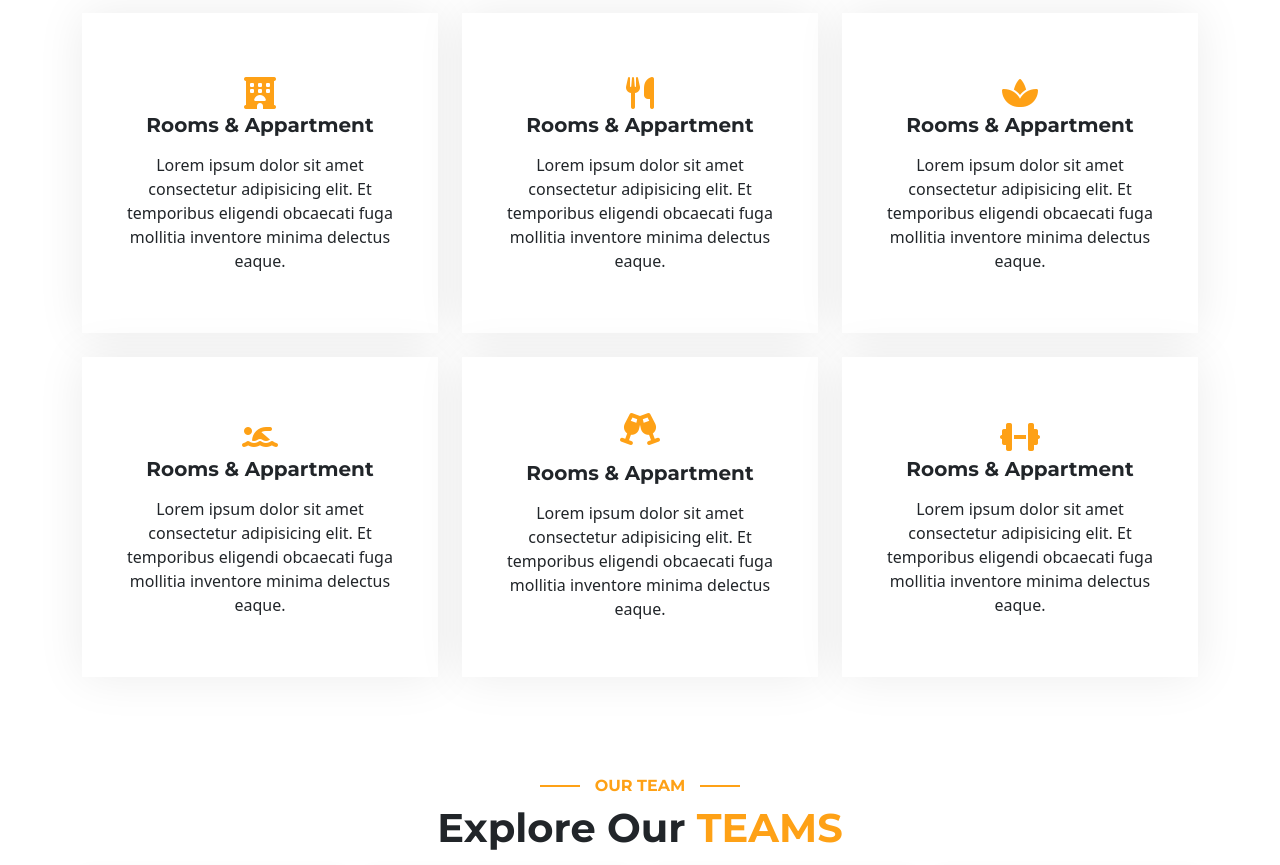
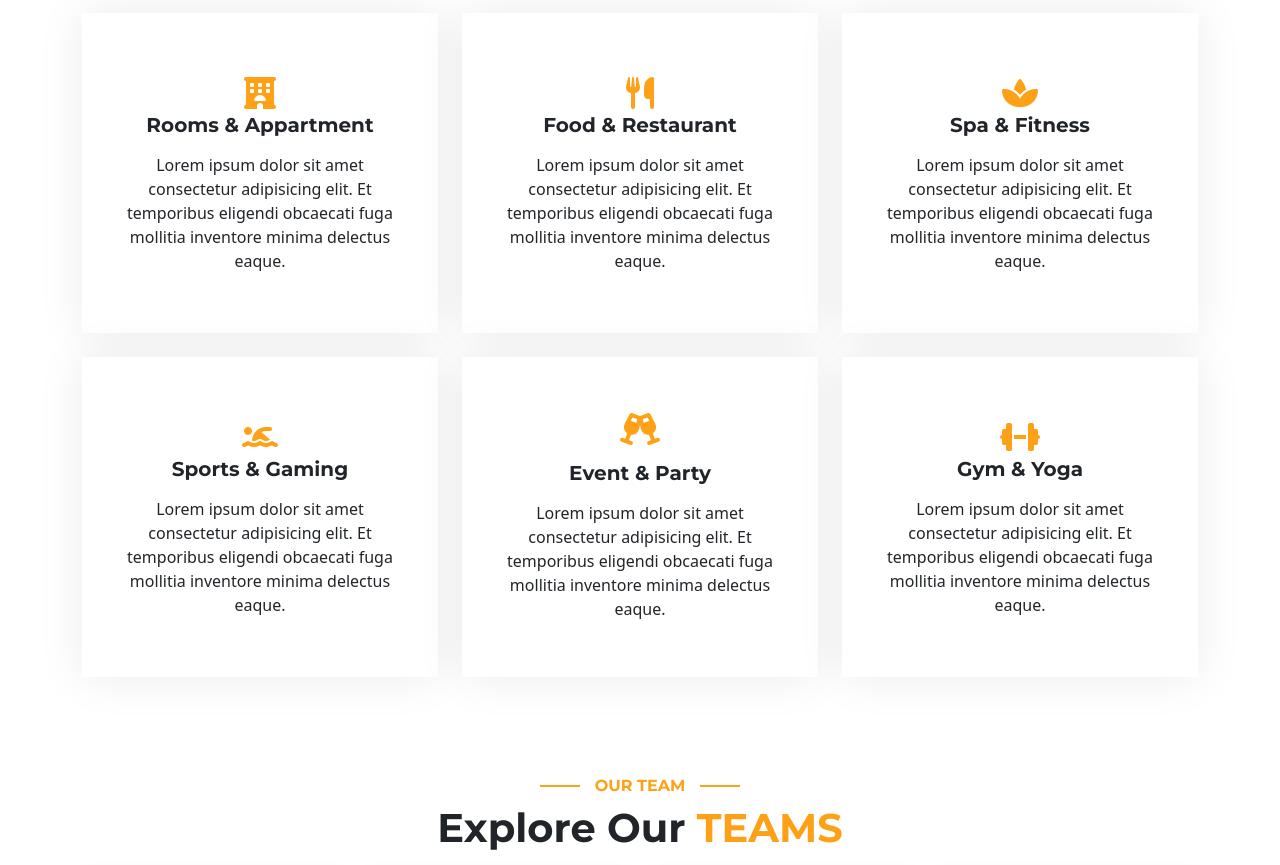
Before and after one commit to Dhi1234/Hotelier--website, a plain HTML site: page index.html in a window 1280 px wide. Shown: the part 2932-3797 px from the top of the page. Drawn offline with nearby package versions, Linux system fonts and the light colour scheme.

Commit message:
Add files via upload

```diff
--- a/index.html
+++ b/index.html
@@ -435,7 +435,7 @@
                                     <i class="fa-solid fa-utensils fa-2x textprimary"></i>
                                 </div>
                             </div>
-                            <h5 class="mb-3 text-center">Rooms & Appartment</h5>
+                            <h5 class="mb-3 text-center">Food & Restaurant</h5>
                             <p class="text-body mb-0 text-center">Lorem ipsum dolor sit amet consectetur adipisicing
                                 elit. Et
                                 temporibus eligendi obcaecati fuga mollitia inventore minima delectus eaque.</p>
@@ -448,7 +448,7 @@
                                     <i class="fa-solid fa-spa fa-2x textprimary"></i>
                                 </div>
                             </div>
-                            <h5 class="mb-3 text-center">Rooms & Appartment</h5>
+                            <h5 class="mb-3 text-center">Spa & Fitness</h5>
                             <p class="text-body mb-0 text-center">Lorem ipsum dolor sit amet consectetur adipisicing
                                 elit. Et
                                 temporibus eligendi obcaecati fuga mollitia inventore minima delectus eaque.</p>
@@ -461,7 +461,7 @@
                                     <i class="fa-solid fa-swimmer fa-2x textprimary"></i>
                                 </div>
                             </div>
-                            <h5 class="mb-3 text-center">Rooms & Appartment</h5>
+                            <h5 class="mb-3 text-center">Sports & Gaming</h5>
                             <p class="text-body mb-0 text-center">Lorem ipsum dolor sit amet consectetur adipisicing
                                 elit. Et
                                 temporibus eligendi obcaecati fuga mollitia inventore minima delectus eaque.</p>
@@ -474,7 +474,7 @@
                                     <i class="fa-solid fa-glass-cheers fa-2x textprimary mb-3"></i>
                                 </div>
                             </div>
-                            <h5 class="mb-3 text-center">Rooms & Appartment</h5>
+                            <h5 class="mb-3 text-center">Event & Party</h5>
                             <p class="text-body mb-0 text-center">Lorem ipsum dolor sit amet consectetur adipisicing
                                 elit. Et
                                 temporibus eligendi obcaecati fuga mollitia inventore minima delectus eaque.</p>
@@ -487,7 +487,7 @@
                                     <i class="fa-solid fa-dumbbell fa-2x textprimary"></i>
                                 </div>
                             </div>
-                            <h5 class="mb-3 text-center">Rooms & Appartment</h5>
+                            <h5 class="mb-3 text-center">Gym & Yoga</h5>
                             <p class="text-body mb-0 text-center">Lorem ipsum dolor sit amet consectetur adipisicing
                                 elit. Et
                                 temporibus eligendi obcaecati fuga mollitia inventore minima delectus eaque.</p>
```
